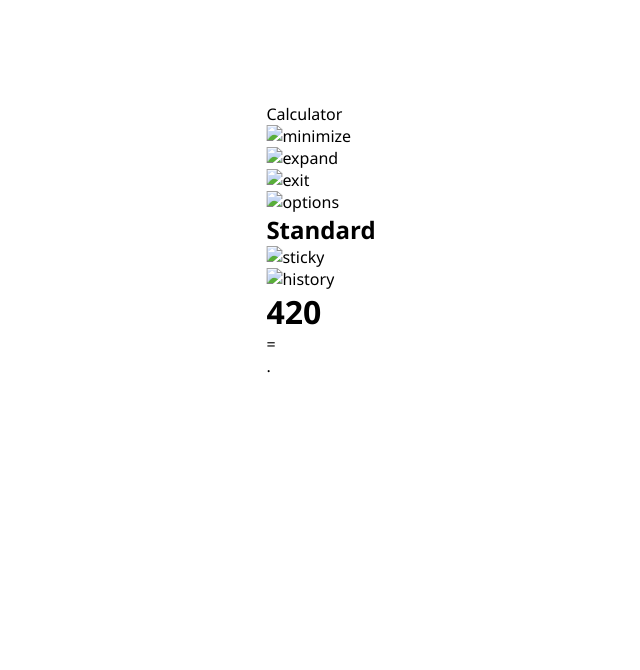
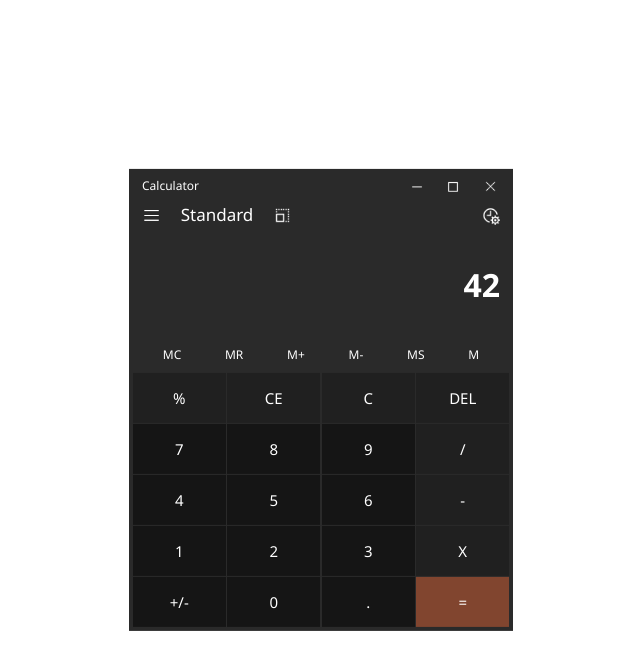
Before and after one commit to lrvaka/css-practice-03, a plain HTML site: page index.html in a window 1280 px wide. Shown: the whole page, without its empty margins (319-959 px from the left). Drawn offline with Linux system fonts and the light colour scheme.

Commit message:
complete windows 10 recreate

```diff
--- a/index.html
+++ b/index.html
@@ -14,32 +14,60 @@
         <div class="toolbar">
             <p>Calculator</p>
             <div class="nav">
-                <div><img src="" alt="minimize"></div>
-                <div><img src="" alt="expand"></div>
-                <div><img src="" alt="exit"></div>
+                <div><img src="./assets/icons8-subtract-96.png" alt="minimize"></div>
+                <div><img src="./assets/icons8-maximize-button-96.png" alt="expand"></div>
+                <div><img src="./assets/icons8-multiply-100.png" alt="exit"></div>
             </div>
         </div>
-        <div class="calc container">
+        <div class="calc-container">
             <header>
                 <div class="left-items">
-                    <div><img src="" alt="options"></div>
+                    <div><img src="./assets/icons8-menu-512.png" alt="options"></div>
                     <h2>Standard</h2>
-                    <div><img src="" alt="sticky"></div>
+                    <div><img src="./assets/icons8-resize-file-96.png" alt="sticky"></div>
                 </div>
-                <div><img src="" alt="history"></div>
+                <div><img src="./assets/icons8-clock-settings-96.png" alt="history"></div>
             </header>
-            <div class="calc-screen"><h1>420</h1></div>
+            <div class="calc-screen">
+                <h1>42</h1>
+            </div>
             <section class="m-bar">
-                <p></p>
-                <p></p>
-                <p></p>
-                <p></p>
-                <p></p>
-                <p></p>
+                <p>MC</p>
+                <p>MR</p>
+                <p>M+</p>
+                <p>M-</p>
+                <p>MS</p>
+                <p>M</p>
             </section>
-            <section class="input container">
-                <div class="equal button">=</div>
-                <div class="decimal button">.</div>
+            <section class="input-container">
+                <div class="percent button">%</div>
+                <div class="ce button">CE</div>
+                <div class="c button">C</div>
+                <div class="delete button">DEL</div>
+                <div class="seven button">7</div>
+                <div class="eight button">8</div>
+                <div class="nine button">9</div>
+                <div class="divide button">/</div>
+                <div class="four button">4</div>
+                <div class="five button">5</div>
+                <div class="six button">6</div>
+                <div class="minus button">-</div>
+                <div class="one button">1</div>
+                <div class="two button">2</div>
+                <div class="three button">3</div>
+                <div class="times button">X</div>
+                <div class="pn button">
+                    +/-
+                </div>
+                <div class="zero button">
+                    0
+                </div>
+                <div class="decimal button">
+                    .
+                </div>
+                <div class="equal button">
+                    =
+                </div>
             </section>
         </div>
     </div>
--- a/main.css
+++ b/main.css
@@ -3,15 +3,119 @@
     margin: 0;
     padding: 0;
     font-family: 'Segoe UI', Tahoma, Geneva, Verdana, sans-serif;
+    color: white;
 }
 
 img {
     width: 100%;
+    width: 14px;
+    filter: invert(100%);
+}
+
+p {
+    font-size: 12px;
+    font-weight: 100;
+}
+
+h2 {
+    font-size: 17px;
+    font-weight: 500;
+}
+
+.button {
+    height: 50px;
+    width: 93px;
+    background-color: #151515;
+    text-align: center;
+    padding-top: 15px;
+    font-size:15px;
 }
 
 .calc-app {
     position: absolute;
-    top: 30%;
+    top: 50%;
     left: 50%;
     transform: translate(-50%, -50%);
+    width: 30%;
+    background-color: #2A2A2A;
 }
+
+.toolbar {
+    display: flex;
+    justify-content: space-between;
+    padding: 0 13px;
+    padding-top: 8px;
+}
+
+.nav {
+    display: flex;
+    justify-content: space-between;
+    width: 90px;
+}
+
+.nav img {
+
+}
+
+.nav img[alt="exit"] {
+    width: 19px;
+}
+
+.calc-container header {
+    display: flex;
+    justify-content: space-between;
+    padding: 0 13px;
+}
+
+.calc-container header img{
+    width: 19px;
+    padding-top: 5px;
+}
+
+.left-items {
+    display: flex;
+    justify-content: space-between;
+    width: 150px;
+    align-content: center;
+    line-height: 1.7;
+}
+
+.left-items img {
+    width: 20px;
+}
+
+.calc-screen{
+    text-align: end;
+    padding: 30px 13px;
+
+}
+
+.calc-screen h1 {
+    font-weight: 600;
+}
+
+.m-bar {
+    display: flex;
+    justify-content: space-evenly;
+}
+
+.m-bar p {
+    padding: 10px;
+}
+
+.input-container {
+    display: grid;
+    grid-template-columns: repeat(4, 1fr);
+    justify-items: center;
+    row-gap: 1px;
+    padding: 0 3px;
+    margin-bottom: 4px;
+}
+
+.percent, .ce, .c, .delete, .divide, .minus, .times {
+    background-color: #202020;
+}
+
+.equal {
+    background-color: #81452F;
+}
```
Also changed, not shown: assets/icons8-clock-settings-96.png (added), assets/icons8-maximize-button-96.png (added), assets/icons8-menu-512.png (added), assets/icons8-multiply-100.png (added), assets/icons8-resize-file-96.png (added), assets/icons8-subtract-96.png (added).
